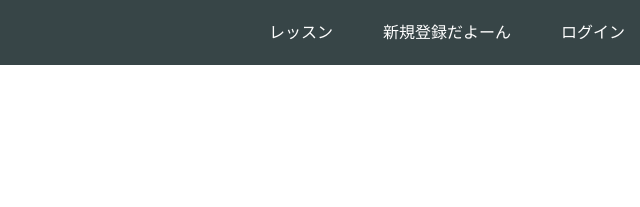
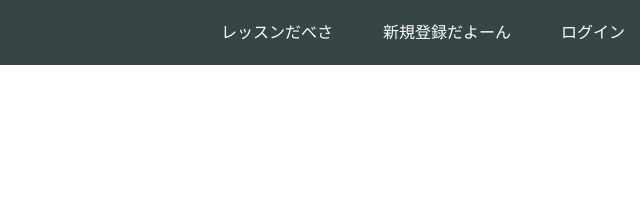
Before and after one commit to tak3156/vuz, a plain HTML site: page index.html in a window 1280 px wide. Shown: the top 207 px of the page, 640-1280 px from the left. Drawn offline with Linux system fonts and the light colour scheme.

Commit message:
Update index.html

```diff
--- a/index.html
+++ b/index.html
@@ -15,7 +15,7 @@
       </div>
       <span class="fa fa-bars menu-icon"></span>
       <div class="header-right">
-        <a href="#">レッスン</a>
+        <a href="#">レッスンだべさ</a>
         <a href="#">新規登録だよーん</a>
         <a href="#" class="login">ログイン</a>
       </div>
```
